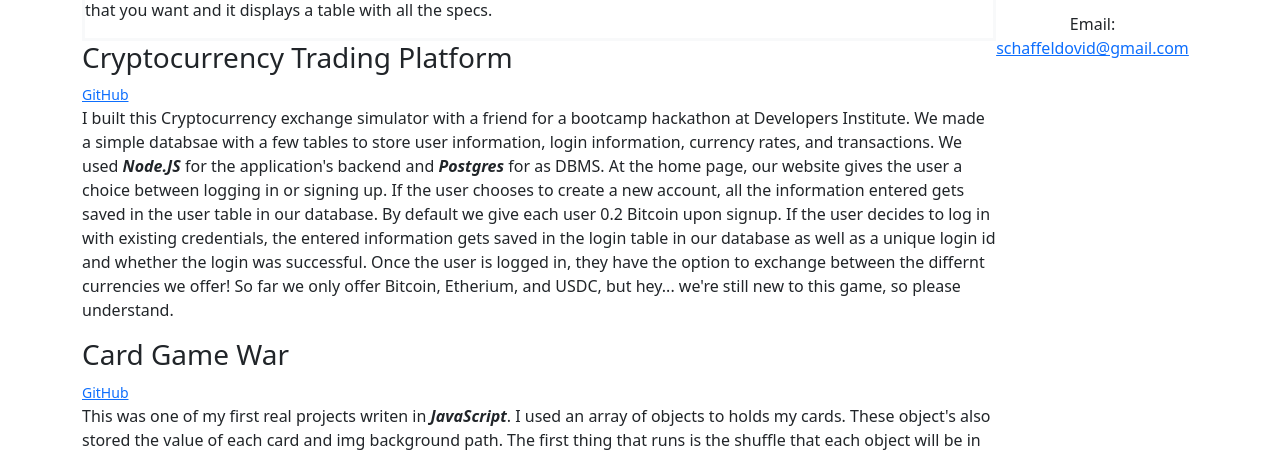
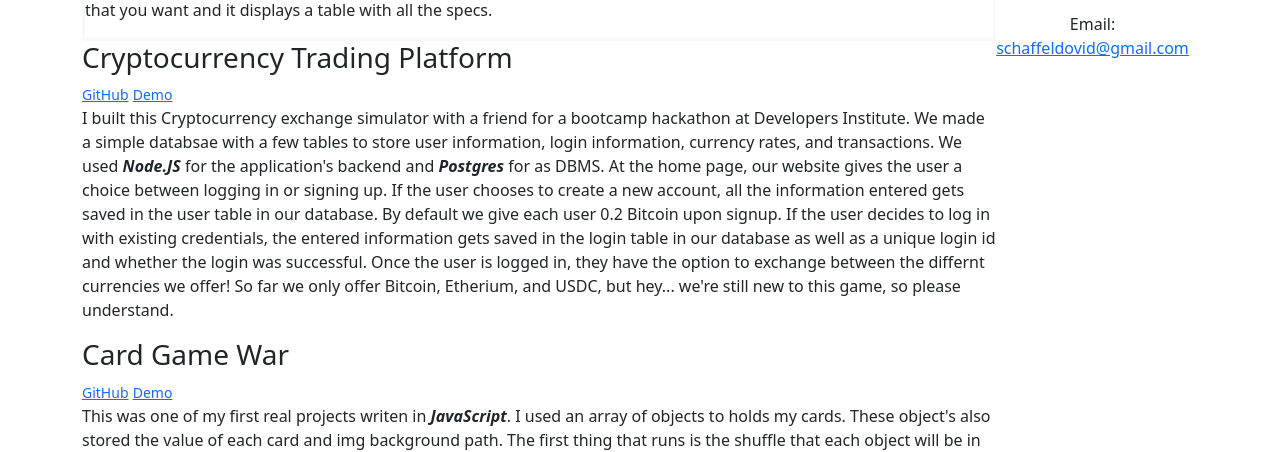
Before and after one commit to dyschaf/my-profolio, a plain HTML site: page index.html in a window 1280 px wide. Shown: the part 903-1355 px from the top of the page. Drawn offline with nearby package versions, Linux system fonts and the light colour scheme.

Commit message:
first commit

```diff
--- a/index.html
+++ b/index.html
@@ -34,6 +34,7 @@
           <div class="col project_item" id="crypto_world_hackathon">
             <h3>Cryptocurrency Trading Platform</h3>
             <small><a href="https://github.com/shaul613/crypto_world_hackathon/tree/dovid" target="_blank">GitHub</a></small>
+            <small><a href="https://www.loom.com/share/f416485ec3fd4075af7ab7bc0a5dae11" target="_blank">Demo</a></small>
             <p>
               I built this Cryptocurrency exchange simulator with a friend for a bootcamp hackathon at Developers Institute.
               We made a simple databsae with a few tables to store user information, login information, currency rates, and transactions.
@@ -46,6 +47,7 @@
             <div class="col project_item" id="card-game-war">
               <h3>Card Game War</h3>
               <small><a href="https://github.com/dyschaf/Hackathon" target="_blank">GitHub</a></small>
+              <small><a href="https://www.loom.com/share/5354d601a0534c178af40561ae7f2636" target="_blank">Demo</a></small>
               <p>
                 This was one of my first real projects writen in <b><i>JavaScript</i></b>.  I used an array of objects to holds my cards. These object's also stored the value of each card and img background path.  The first thing that runs is the shuffle that each object will be in random order, then splits the deck for player one and player two. On the page you can either click player one's button or player two's button and it causes the screen to show the first card of each player.  Whoever wins gets both players object index 0 witch would be push in the back of the deck "array". When there is a tie, I built into the DOM a container holding "war container" it will displayed five cards and the only the bottom and the top card showing for each player.  Then I set a set interval to wait three seconds to see which card the winner won and then pushes the cards to the winning player.
               </p>
```
